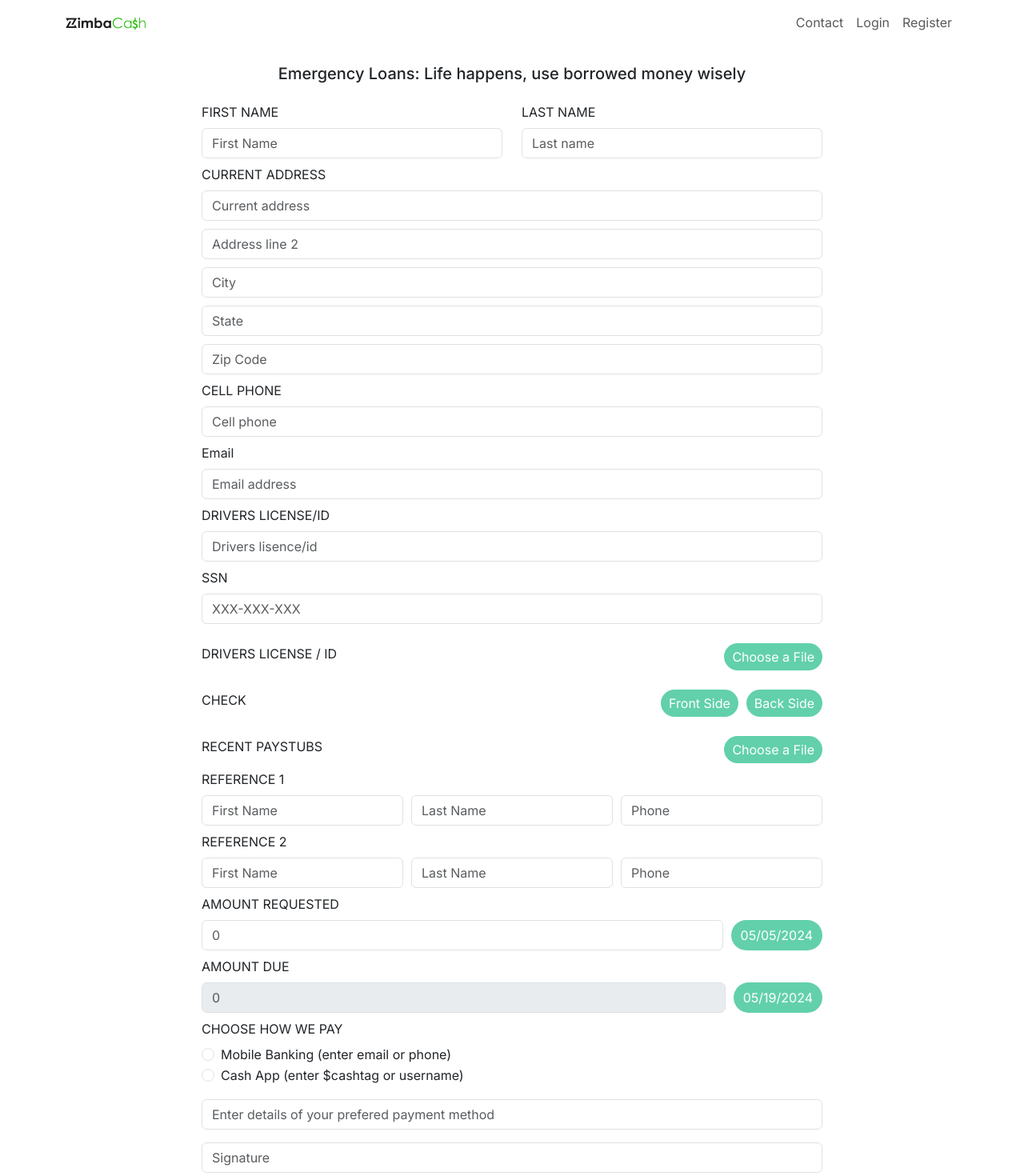
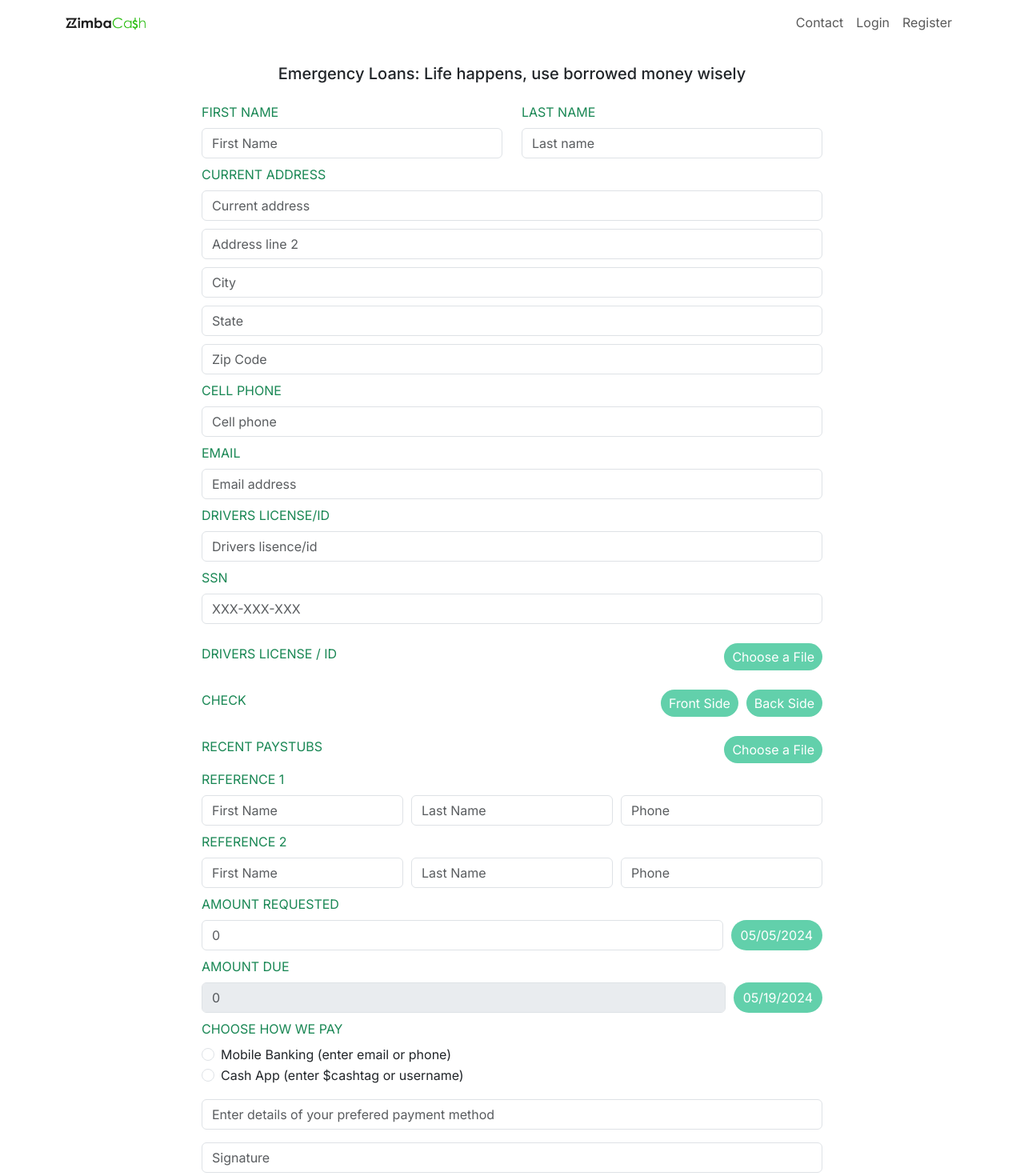
Before and after one commit to mubinkg/micro-finance, a Next.js app: page /zimba-cash/loan in a window 1280 px wide. Shown: the top 1470 px of the page at 80% size. Built offline with nearby package versions, Linux system fonts and the light colour scheme.

Commit message:
udpate input lavel color

```diff
--- a/app/admin/dashboard/page.jsx
+++ b/app/admin/dashboard/page.jsx
@@ -25,7 +25,7 @@ export default function Page() {
     const [userCount, setUserCount] = useState(0)
 
     const logOutHandler = ()=>{
-        getData(prod_url).then(res=>{
+        getData(local_url).then(res=>{
             window.location = '/';
             removeItem('user')
             removeItem('token')
--- a/app/api/login/route.js
+++ b/app/api/login/route.js
@@ -7,7 +7,7 @@ export async function POST(request) {
         const prod_url = "http://54.236.12.28/backend/api/user/signin"
         const local_url = "http://localhost:3001/user/signin"
 
-        const res = await axios.post(prod_url, {
+        const res = await axios.post(local_url, {
             email,
             password
         })
--- a/app/authentication/forget-password/page.jsx
+++ b/app/authentication/forget-password/page.jsx
@@ -52,7 +52,7 @@ export default function Page() {
                 <div style={{ width: "360px", display: "flex", flexDirection: "column", justifyContent: "center", alignContent: "center", }}>
                     <h2 style={{ textAlign: "center", textTransform: "uppercase" }}>Reset Password</h2>
                     <div style={{ width: "100%", marginTop: '20px' }} >
-                        <p  className='text-center'>
+                        <p  className='text-center text-success'>
                             Email
                         </p>
                         <Input value={email} onChange={(e) => setEmail(e.target.value)} />
--- a/app/authentication/login/page.js
+++ b/app/authentication/login/page.js
@@ -45,13 +45,13 @@ export default function Page() {
                 <div style={{ width: "360px", display: "flex", flexDirection: "column", justifyContent: "center", alignContent: "center", }}>
                     <h2 style={{ textAlign: "center", textTransform: "uppercase" }}>log in</h2>
                     <div style={{ width: "100%", marginTop: "40px" }} >
-                        <p  className='text-center'>
+                        <p  className='text-center text-success'>
                             EMAIL
                         </p>
                         <Input value={email} onChange={(e)=>setEmail(e.target.value)}/>
                     </div>
                     <div style={{ width: "100%", marginTop: "20px" }} >
-                        <p className='text-center'>
+                        <p className='text-center text-success'>
                             PASSWORD
                         </p>
                         <Input value={password} onChange={(e)=>setPassword(e.target.value)}/>
--- a/app/authentication/registration/page.jsx
+++ b/app/authentication/registration/page.jsx
@@ -58,19 +58,19 @@ export default function Page() {
                 <div style={{ width: "360px", display: "flex", flexDirection: "column", justifyContent: "center", alignContent: "center", }}>
                     <h2 style={{ textAlign: "center", textTransform: "uppercase" }}>Registration</h2>
                     <div style={{ width: "100%", marginTop: "40px" }} >
-                        <p  className='text-center'>
+                        <p  className='text-center text-success'>
                             First Name
                         </p>
                         <Input value={firstName} onChange={(e) => setFirstName(e.target.value)} />
                     </div>
                     <div style={{ width: "100%", marginTop: '20px' }} >
-                        <p className='text-center'>
+                        <p className='text-center text-success'>
                             Last Name
                         </p>
                         <Input value={lastName} onChange={(e) => setLastName(e.target.value)} />
                     </div>
                     <div style={{ width: "100%", marginTop: '20px' }} >
-                        <p  className='text-center'>
+                        <p  className='text-center text-success'>
                             Email
                         </p>
                         <Input value={email} onChange={(e) => setEmail(e.target.value)} />
--- a/app/zimba-cash/loan/page.jsx
+++ b/app/zimba-cash/loan/page.jsx
@@ -199,7 +199,7 @@ export default function Page() {
                     <h5 style={{ textAlign: "center" }} className='my-4'>Emergency Loans: Life happens, use borrowed money wisely</h5>
                     <Row>
                         <Col lg={6} md={12}>
-                            <Label>
+                            <Label className='text-success'>
                                 FIRST NAME
                             </Label>
                             <Controller
@@ -213,7 +213,7 @@ export default function Page() {
                             />
                         </Col>
                         <Col lg={6} md={12}>
-                            <Label>
+                            <Label className='text-success'>
                                 LAST NAME
                             </Label>
                             <Controller
@@ -232,7 +232,7 @@ export default function Page() {
                         </Col>
                     </Row>
                     <div className='mt-2'>
-                        <Label>
+                        <Label className='text-success'>
                             CURRENT ADDRESS
                         </Label>
                         <Controller
@@ -308,7 +308,7 @@ export default function Page() {
                         />
                     </div>
                     <div className='mt-2'>
-                        <Label>
+                        <Label className='text-success'>
                             CELL PHONE
                         </Label>
                         <Controller
@@ -327,8 +327,8 @@ export default function Page() {
                         />
                     </div>
                     <div className='mt-2'>
-                        <Label>
-                            Email
+                        <Label className='text-success'>
+                            EMAIL
                         </Label>
                         <Controller
                             control={control}
@@ -345,7 +345,7 @@ export default function Page() {
                         />
                     </div>
                     <div className='mt-2'>
-                        <Label>
+                        <Label className='text-success'>
                             DRIVERS LICENSE/ID
                         </Label>
                         <Controller
@@ -363,7 +363,7 @@ export default function Page() {
                         />
                     </div>
                     <div className='mt-2'>
-                        <Label>
+                        <Label className='text-success'>
                             SSN
                         </Label>
                         <Controller
@@ -382,7 +382,7 @@ export default function Page() {
                         />
                     </div>
                     <div className='mt-4' style={{ width: "100%", display: "flex", gap: "10px", justifyContent: "space-between", alignContent: "center", alignItems: "center" }}>
-                        <Label>DRIVERS LICENSE / ID</Label>
+                        <Label className='text-success'>DRIVERS LICENSE / ID</Label>
                         <label style={{ cursor: "pointer", padding: '5px 10px', color: "white", background: "#62d0ab", border: 'none', outline: "none", borderRadius: "50px" }}>
                             <input required type="file" {...register('driverLicenseImage')} style={{ display: 'none' }} />
                             Choose a File
@@ -390,7 +390,7 @@ export default function Page() {
                         {watch('driverLicenseImage')?.length ? <img width={250} height="auto" src={URL.createObjectURL(watch('driverLicenseImage')[0])} /> : ""}
                     </div>
                     <div className='mt-4' style={{ width: "100%", display: "flex", justifyContent: "space-between", alignContent: "center", alignItems: "center" }}>
-                        <Label>CHECK</Label>
+                        <Label className='text-success'>CHECK</Label>
                         <div style={{ display: 'flex', gap: "10px" }}>
                             <label style={{ cursor: "pointer", padding: '5px 10px', color: "white", background: "#62d0ab", border: 'none', outline: "none", borderRadius: "50px" }}>
                                 <input required {...register('checkFront')} type="file" style={{ display: 'none' }} />
@@ -405,14 +405,14 @@ export default function Page() {
                         {watch('checkBack')?.length ? <img width={150} height="auto" src={URL.createObjectURL(watch('checkBack')[0])} /> : ""}
                     </div>
                     <div className='mt-4' style={{ width: "100%", display: "flex", gap: "10px", justifyContent: "space-between", alignContent: "center", alignItems: "center" }}>
-                        <Label>RECENT PAYSTUBS</Label>
+                        <Label className='text-success'>RECENT PAYSTUBS</Label>
                         <label style={{ cursor: "pointer", padding: '5px 10px', color: "white", background: "#62d0ab", border: 'none', outline: "none", borderRadius: "50px" }}>
                             <input required {...register('paystubs')} type="file" style={{ display: 'none' }} />
                             Choose a File
                         </label>
                         {watch('paystubs')?.length ? <img width={250} height="auto" src={URL.createObjectURL(watch('paystubs')[0])} /> : ""}
                     </div>
-                    <Label className='my-2'>REFERENCE 1</Label>
+                    <Label className='my-2 text-success'>REFERENCE 1</Label>
                     <div style={{ width: "100%", display: "flex", gap: "10px" }}>
                         <Controller
                             control={control}
@@ -455,7 +455,7 @@ export default function Page() {
                             )}
                         />
                     </div>
-                    <Label className='my-2'>REFERENCE 2</Label>
+                    <Label className='my-2 text-success'>REFERENCE 2</Label>
                     <div style={{ width: "100%", display: "flex", gap: "10px" }}>
                         <Controller
                             control={control}
@@ -498,7 +498,7 @@ export default function Page() {
                             )}
                         />
                     </div>
-                    <Label className='my-2'>AMOUNT REQUESTED</Label>
+                    <Label className='my-2 text-success'>AMOUNT REQUESTED</Label>
                     <div style={{ width: "100%", display: "flex", gap: "10px" }}>
                         <Controller
                             control={control}
@@ -521,7 +521,7 @@ export default function Page() {
                         />
                         <Button style={{ background: "#62d0ab", border: 'none', outline: "none", borderRadius: "50px" }}>{amoundRequestedDate}</Button>
                     </div>
-                    <Label className='my-2'>AMOUNT DUE</Label>
+                    <Label className='my-2 text-success'>AMOUNT DUE</Label>
                     <div style={{ width: "100%", display: "flex", gap: "10px" }}>
                         <Controller
                             control={control}
@@ -537,7 +537,7 @@ export default function Page() {
                         />
                         <Button style={{ background: "#62d0ab", border: 'none', outline: "none", borderRadius: "50px" }}>{amountDueDate}</Button>
                     </div>
-                    <Label className='my-2'>CHOOSE HOW WE PAY</Label>
+                    <Label className='my-2 text-success'>CHOOSE HOW WE PAY</Label>
                     <div style={{ width: "100%", display: "flex", flexDirection: "column" }}>
                         <Controller
                             control={control}
--- a/components/Navbar.jsx
+++ b/components/Navbar.jsx
@@ -32,7 +32,7 @@ function AppNav({ hideSideNav }) {
   }
 
   const logOutHandler = () => {
-    getData(prod_url).then(res => {
+    getData(local_url).then(res => {
       window.location = '/';
       removeItem('user')
       removeItem('token')
--- a/utils/axiosUtils.js
+++ b/utils/axiosUtils.js
@@ -3,7 +3,7 @@ import { getToken } from "./storageUtils";
 
 const local_url = 'http://localhost:3001'
 const prod_url = 'http://54.236.12.28/backend/api/'
-const BASE_URL = prod_url
+const BASE_URL = local_url
 
 const publicRequest = axios.create({ baseURL: BASE_URL });
 publicRequest.interceptors.response.use(
```
Also changed, not shown: app/zimba-cash/contact/page.tsx (+5 -5 lines), app/zimba-cash/resubmit/page.jsx (+15 -15 lines).
